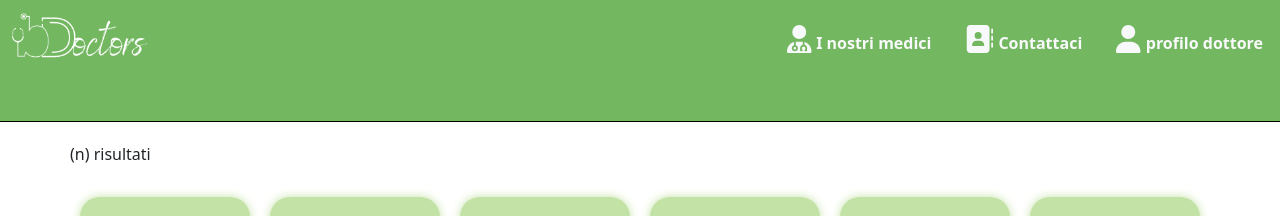
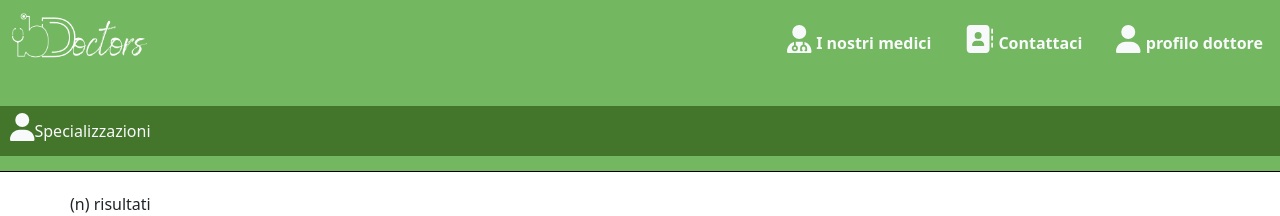
Before and after one commit to edocico/BDoctors-vue, a Vue app: page /medici in a window 1280 px wide. Shown: the top 216 px of the page. Built offline with nearby package versions, Linux system fonts and the light colour scheme; grey boxes are pictures that could not be loaded.

Commit message:
ADD: dropdown specializatio list in views/doctors/Index.vue

```diff
--- a/src/views/doctors/Index.vue
+++ b/src/views/doctors/Index.vue
@@ -1,7 +1,17 @@
 <template>
   <main>
     <section class="search-bar bg-middle-green">
-      <div class="container-fluid">
+      <div class="">
+        <div class="dropdown">
+          <a class="decoration-none text-light header-item" href="#" role="button" data-bs-toggle="dropdown"
+            aria-expanded="false">
+            <font-awesome-icon icon="fa-solid fa-user" class="icon fs-3" />
+            <span  class="d-none d-md-inline-block"> Specializzazioni </span>
+          </a>
+          <ul class="dropdown-menu">
+            <li v-for="specialization in 20">Specializzazione</li>
+          </ul>
+        </div>
       </div>
     </section>
     <section class="search-results">
@@ -58,6 +68,32 @@ main {
     }
   }
 
+  .dropdown {
+    background-color: #43762b;
+    line-height: 40px;
+    padding: 5px 10px;
+
+    .dropdown-menu {
+    background-color: #43762b;
+    color: white;
+
+      .dropdown-item {
+        font-weight: 600;
+      }
+
+      .dropdown-item:hover {
+        color: #b0e29d;
+        background-color: #43762b;
+      }
+    }
+
+    li {
+      margin-bottom: 5px;
+      font-weight: 600;
+    }
+  }
+
+
   .search-results {
     .container {
       padding: 20px 0px;
```
